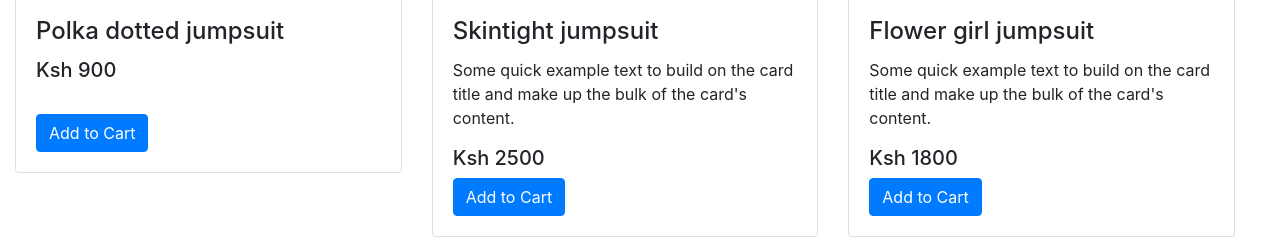
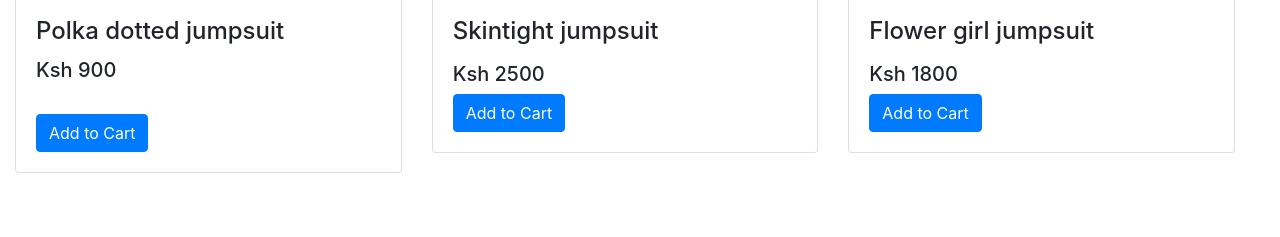
Before and after one commit to Faith-create/jaminscollection, a plain HTML site: page index.html in a window 1280 px wide. Shown: the part 1953-2190 px from the top of the page. After the commit the page ends 2126 px from the top, so only its background shows below. Drawn offline with nearby package versions, Linux system fonts and the light colour scheme.

Commit message:
card description removed

```diff
--- a/index.html
+++ b/index.html
@@ -180,8 +180,7 @@
                         <div class="card-body">
                           <h4 class="card-title">Skintight jumpsuit</h4>
                           <p class="card-text">
-                            Some quick example text to build on the card title
-                            and make up the bulk of the card's content.
+
                           </p>
                           <b><h5>Ksh 2500</h5></b>
                           <a href="#!" class="btn btn-primary center">Add to Cart</a>
@@ -198,8 +197,6 @@
                         <div class="card-body">
                           <h4 class="card-title">Flower girl jumpsuit</h4>
                           <p class="card-text">
-                            Some quick example text to build on the card title
-                            and make up the bulk of the card's content.
                           </p>
                           <b><h5>Ksh 1800</h5></b>
                           <a href="#!" class="btn btn-primary center">Add to Cart</a>
```
